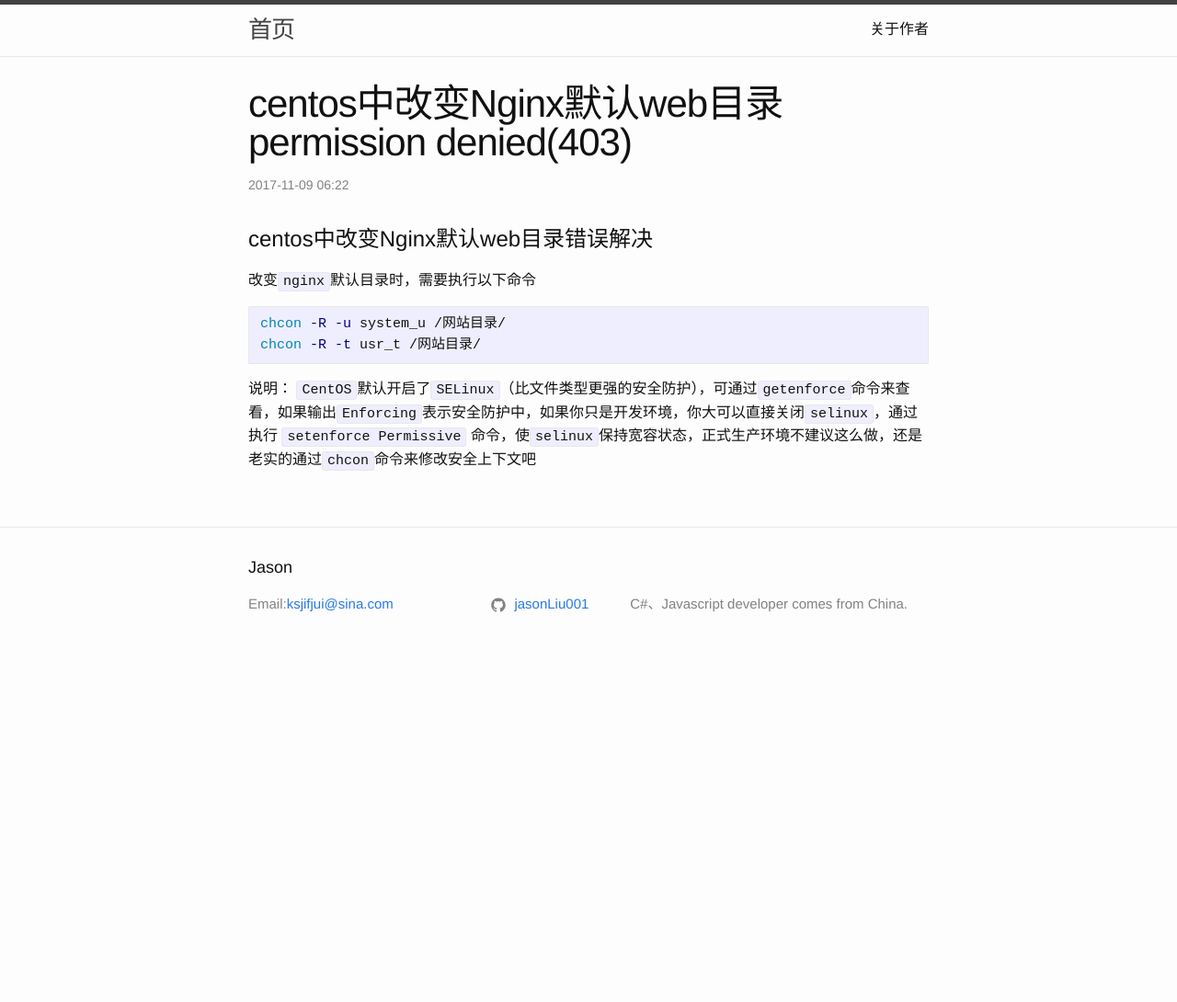
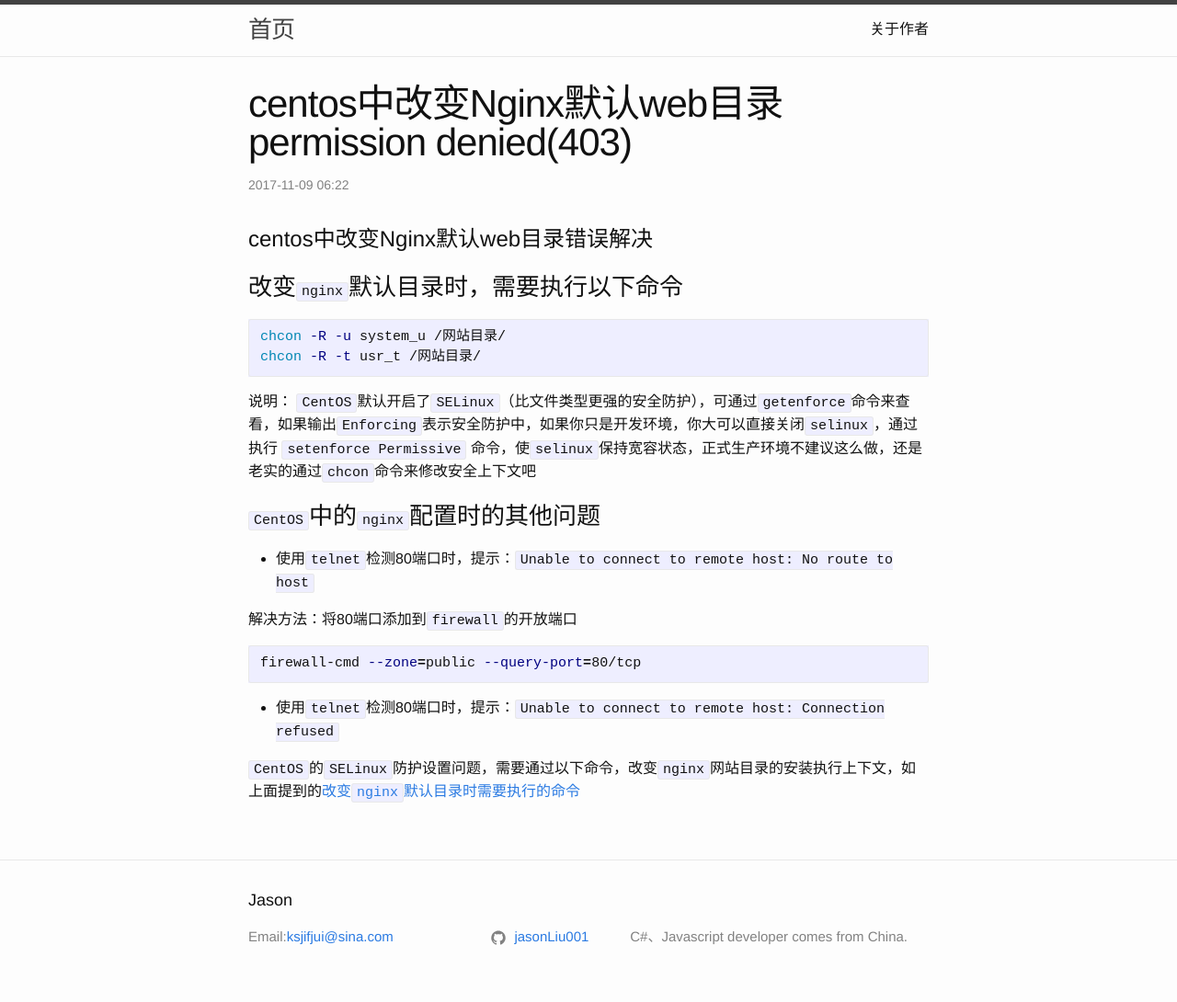
Before and after one commit to jasonLiu001/jasonLiu001.github.io, a Jekyll site: the page built from _posts/2017-11-09-nignx-change-default-web-directory.md, in a window 1280 px wide. Shown: the whole page at 92% size. Built offline with Jekyll 4.4.1, drawn with Linux system fonts in a browser that asks for light colours; before the commit the page ends 900 px from its top, so only the background shows below that.

Commit message:
added new post.

````diff
--- a/_posts/2017-11-09-nignx-change-default-web-directory.md
+++ b/_posts/2017-11-09-nignx-change-default-web-directory.md
@@ -6,7 +6,7 @@
 centos中改变Nginx默认web目录错误解决
 ========
 
-改变`nginx`默认目录时，需要执行以下命令
+### 改变`nginx`默认目录时，需要执行以下命令
 
 ```shell
 chcon -R -u system_u /网站目录/
@@ -14,3 +14,17 @@
 ```
 
 说明： `CentOS`默认开启了`SELinux`（比文件类型更强的安全防护），可通过`getenforce`命令来查看，如果输出`Enforcing`表示安全防护中，如果你只是开发环境，你大可以直接关闭`selinux`，通过执行 `setenforce Permissive` 命令，使`selinux`保持宽容状态，正式生产环境不建议这么做，还是老实的通过`chcon`命令来修改安全上下文吧
+
+### `CentOS`中的`nginx`配置时的其他问题
+
++ 使用`telnet`检测80端口时，提示：`Unable to connect to remote host: No route to host`
+
+解决方法：将80端口添加到`firewall`的开放端口
+
+```shell
+firewall-cmd --zone=public --query-port=80/tcp
+```
+
++ 使用`telnet`检测80端口时，提示：`Unable to connect to remote host: Connection refused`
+
+`CentOS`的`SELinux`防护设置问题，需要通过以下命令，改变`nginx`网站目录的安装执行上下文，如上面提到的[改变`nginx`默认目录时需要执行的命令](#改变`nginx`默认目录时，需要执行以下命令)
````
